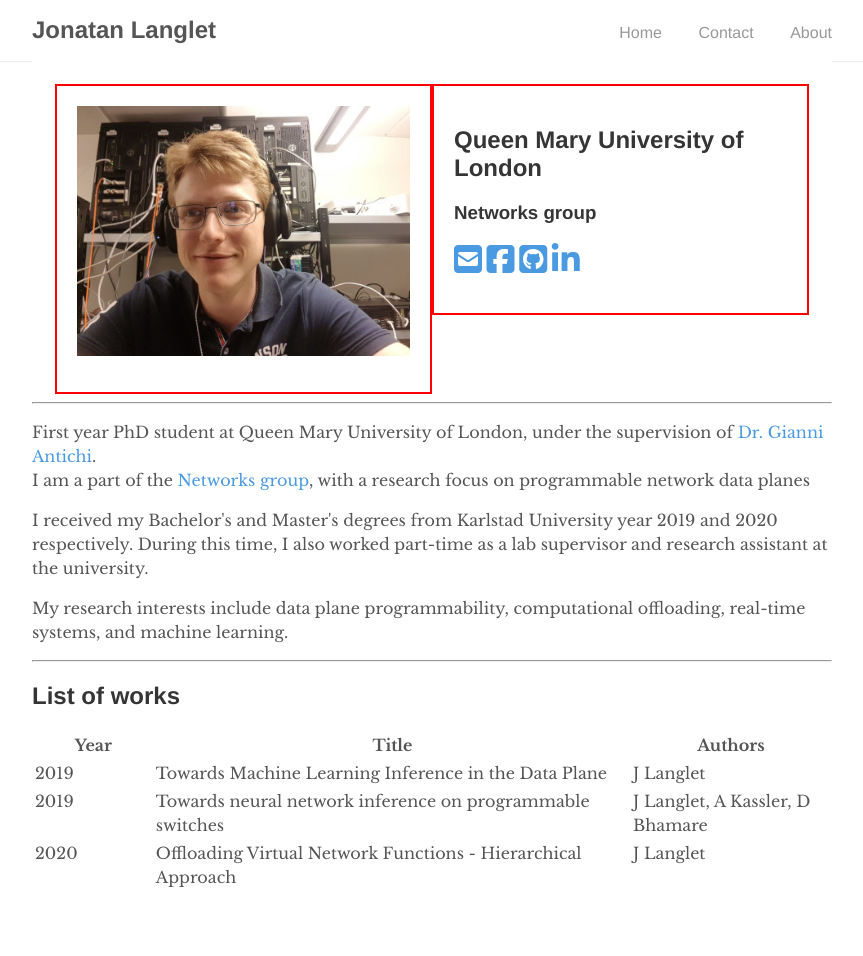
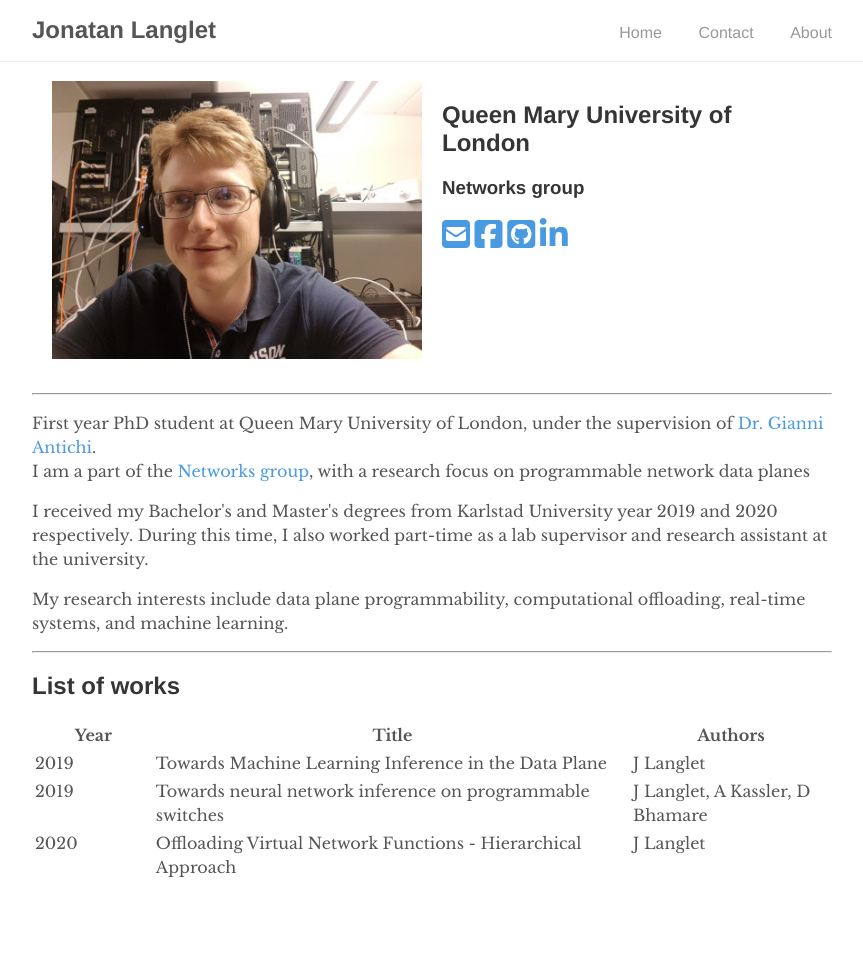
Before and after one commit to jonlanglet/jonlanglet.github.io, a Jekyll site: the page built from index.md, in a window 1280 px wide. Shown: the whole page, without its empty margins (208-1071 px from the left). Built offline with Jekyll 4.4.1, drawn with Linux system fonts in a browser that asks for light colours; nearby versions of some CDN libraries.

Commit message:
Remove borders and tweak padding

```diff
--- a/index.md
+++ b/index.md
@@ -3,11 +3,11 @@ layout: default
 title: Home
 ---
 <div class="row" style="width: 100%; overflow: hidden;">
-	<div class="row" style="border: 3px solid #fff; padding: 20px;">
-		<div class="col" style="width: 50%; float: left; padding: 20px; border: 2px solid red;">
+	<div class="row" style="padding: 10px;">
+		<div class="col" style="width: 50%; float: left; padding: 10px;">
 			<img src="/assets/portrait.jpg">
 		</div>
-		<div class="col" style="width: 50%; float: left; padding: 20px; border: 2px solid red;">
+		<div class="col" style="width: 50%; float: left; padding: 10px;">
 			<p>
 				<h2>Queen Mary University of London</h2>
 				<h3>Networks group</h3>
```
